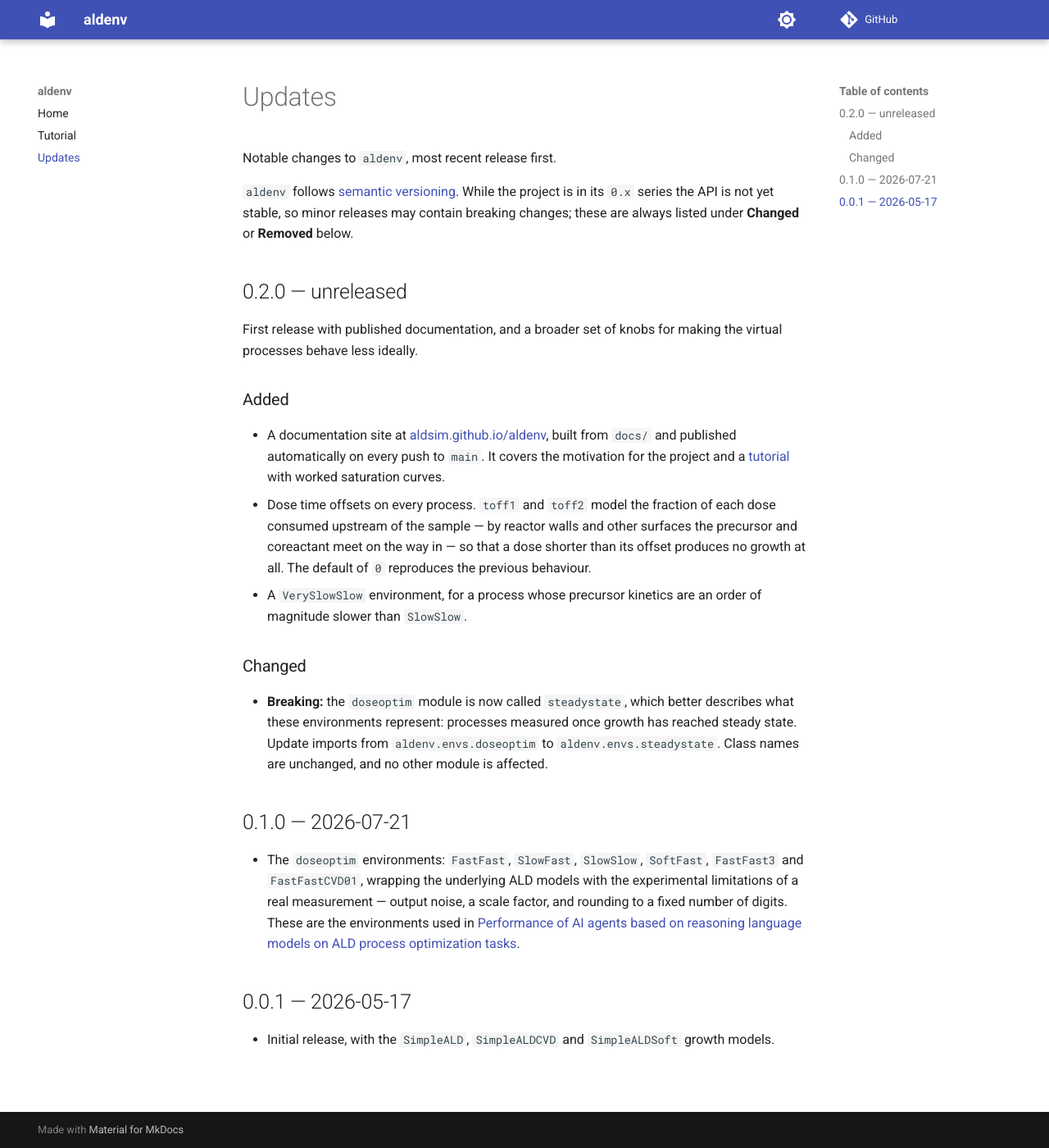
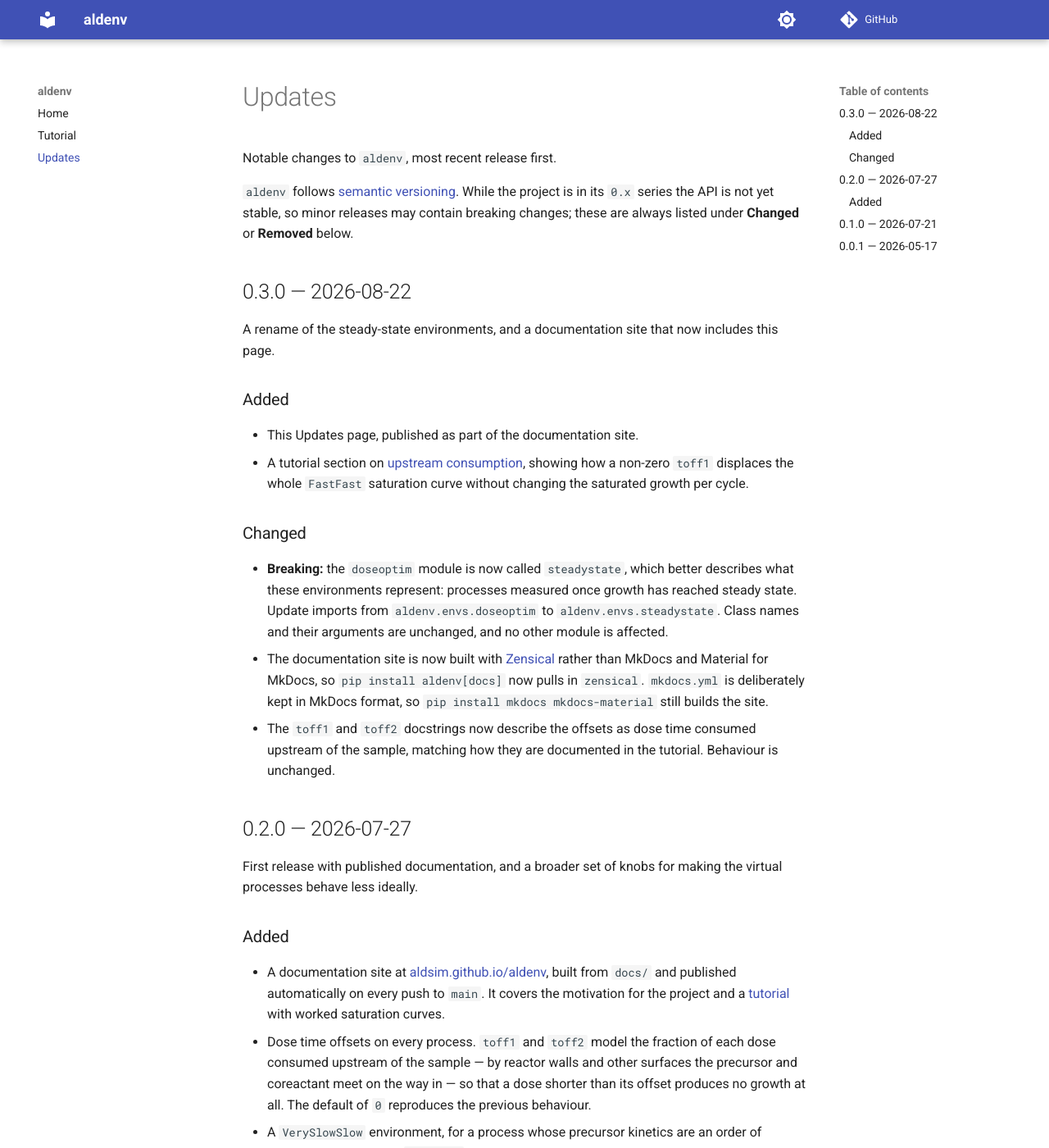
Before and after one commit to aldsim/aldenv, an MkDocs documentation site: the page built from docs/updates.md, in a window 1280 px wide and 1400 px high. Shown: the whole window at 82% size. Built offline with MkDocs 1.6.1 and Material for MkDocs 9.7.7, drawn with Linux system fonts in a browser that asks for light colours; plug-ins that fetch from the network failed and are left out; comment, search, counter and statistics services are not loaded.

Commit message:
updated to v.0.3.0

```diff
--- a/docs/updates.md
+++ b/docs/updates.md
@@ -32,7 +32,36 @@ Optional one- or two-sentence summary of the theme of the release.
 - Anything withdrawn. Note the release in which it was deprecated.
 -->
 
-## 0.2.0 — unreleased
+## 0.3.0 — 2026-08-22
+
+A rename of the steady-state environments, and a documentation site that
+now includes this page.
+
+### Added
+
+- This Updates page, published as part of the documentation site.
+- A tutorial section on
+  [upstream consumption](tutorial.md#upstream-consumption), showing how a
+  non-zero `toff1` displaces the whole `FastFast` saturation curve without
+  changing the saturated growth per cycle.
+
+### Changed
+
+- **Breaking:** the `doseoptim` module is now called `steadystate`, which
+  better describes what these environments represent: processes measured
+  once growth has reached steady state. Update imports from
+  `aldenv.envs.doseoptim` to `aldenv.envs.steadystate`. Class names and
+  their arguments are unchanged, and no other module is affected.
+- The documentation site is now built with
+  [Zensical](https://zensical.org/) rather than MkDocs and Material for
+  MkDocs, so `pip install aldenv[docs]` now pulls in `zensical`.
+  `mkdocs.yml` is deliberately kept in MkDocs format, so
+  `pip install mkdocs mkdocs-material` still builds the site.
+- The `toff1` and `toff2` docstrings now describe the offsets as dose time
+  consumed upstream of the sample, matching how they are documented in the
+  tutorial. Behaviour is unchanged.
+
+## 0.2.0 — 2026-07-27
 
 First release with published documentation, and a broader set of knobs for
 making the virtual processes behave less ideally.
--- a/pyproject.toml
+++ b/pyproject.toml
@@ -4,7 +4,7 @@ build-backend = "hatchling.build"
 
 [project]
 name = "aldenv"
-version = "0.2.0"
+version = "0.3.0"
 description = "Environments to explore the integration of AI agents and ML algorithms with ALD tools"
 readme = "README.md"
 requires-python = ">=3.10"
```
Also changed, not shown: other parts of docs/updates.md (+0 -8 lines).
